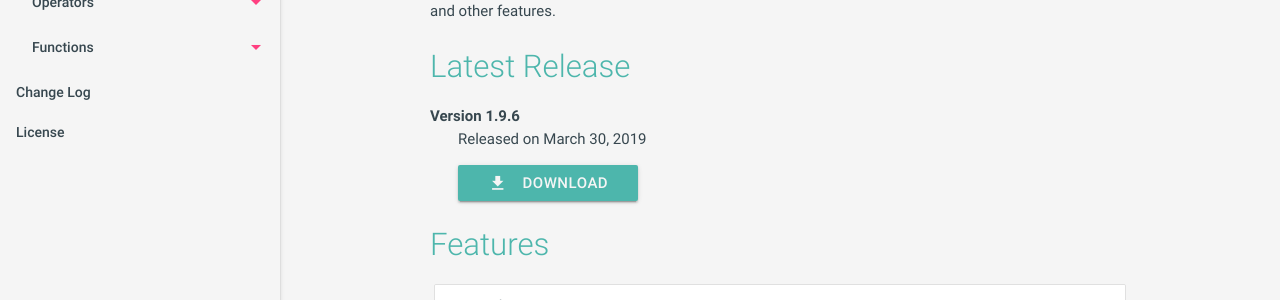
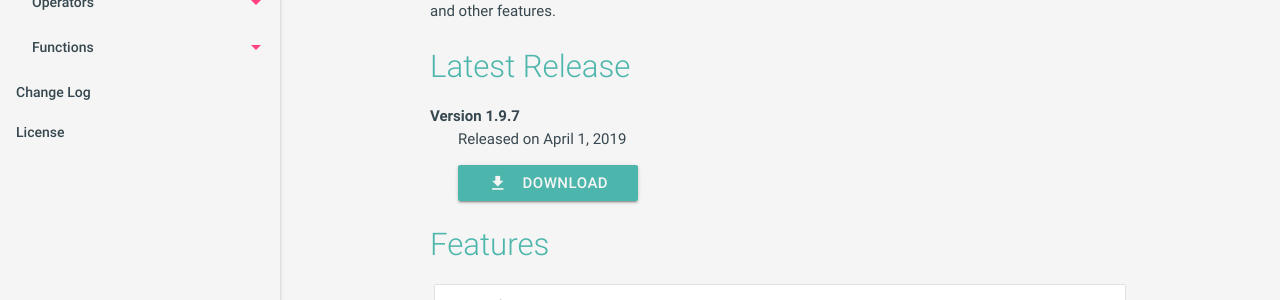
Before and after one commit to mithrandie/csvq, a Jekyll site: the page built from docs/index.md, in a window 1280 px wide and 900 px high. Shown: the part 359-659 px from the top of the window. Built offline with Jekyll 4.4.1, drawn with Linux system fonts in a browser that asks for light colours.

Commit message:
Update docs for Release v1.9.7

```diff
--- a/docs/index.md
+++ b/docs/index.md
@@ -13,10 +13,10 @@ In the multiple operations, you can use variables, cursors, temporary tables, an
 
 ## Latest Release
 
-Version 1.9.6
-: Released on March 30, 2019
+Version 1.9.7
+: Released on April 1, 2019
 
-  <a class="waves-effect waves-light btn" href="https://github.com/mithrandie/csvq/releases/tag/v1.9.6">
+  <a class="waves-effect waves-light btn" href="https://github.com/mithrandie/csvq/releases/tag/v1.9.7">
     <i class="material-icons left">file_download</i>download
   </a>
 
--- a/docs/sitemap.xml
+++ b/docs/sitemap.xml
@@ -6,7 +6,7 @@
             http://www.sitemaps.org/schemas/sitemap/0.9/sitemap.xsd">
     <url>
         <loc>https://mithrandie.github.io/csvq/</loc>
-        <lastmod>2019-03-30T16:35:01+00:00</lastmod>
+        <lastmod>2019-03-31T20:07:31+00:00</lastmod>
     </url>
     <url>
         <loc>https://mithrandie.github.io/csvq/reference.html</loc>
```
Also changed, not shown: CHANGELOG.md, docs/changelog.md, 1 other file.
